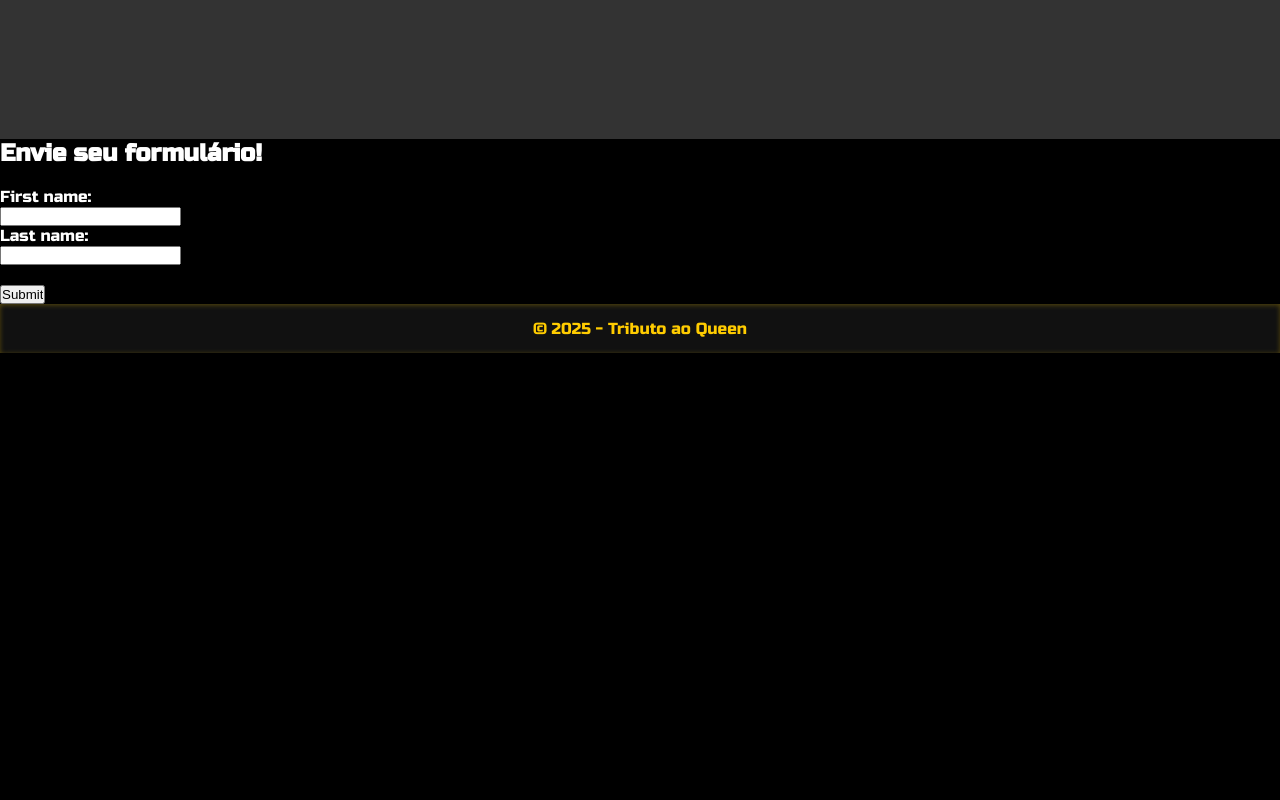
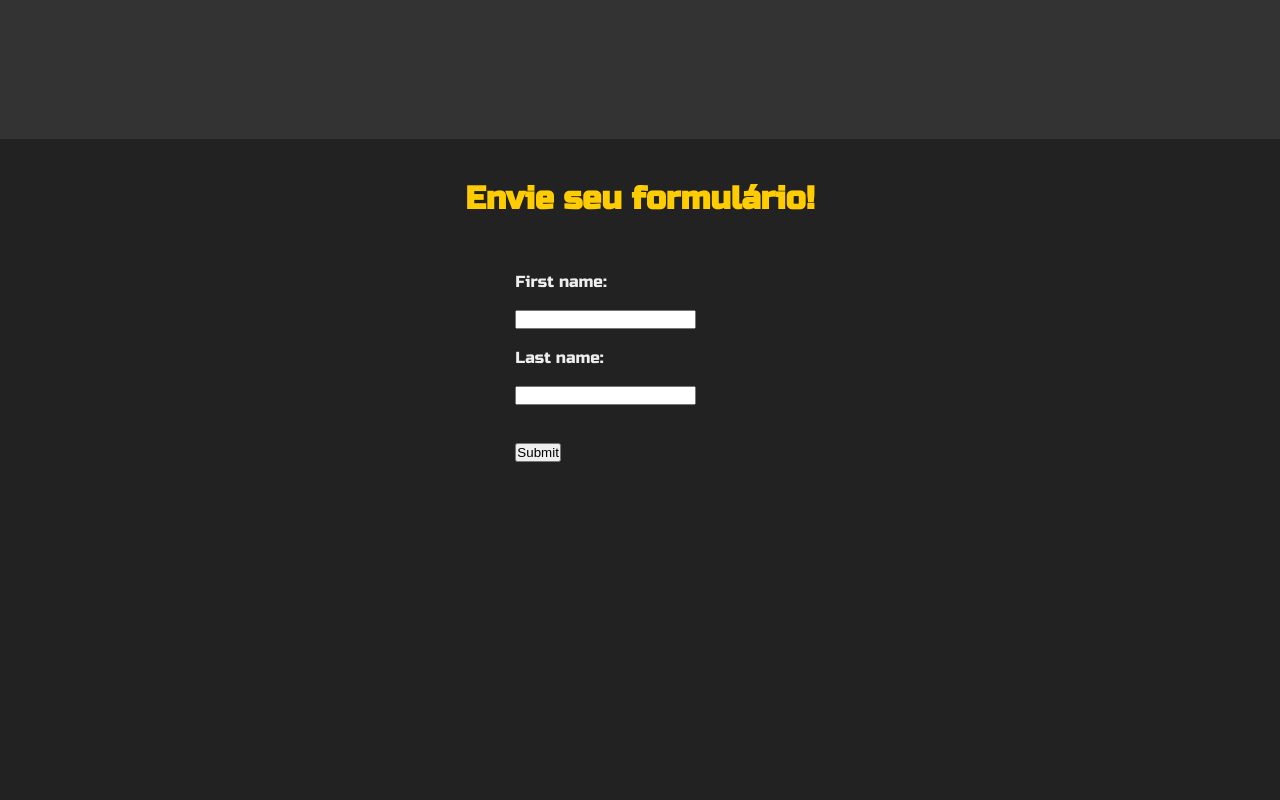
Before and after one commit to Bagrew/Frontend, a plain HTML site: page index.html in a window 1280 px wide. Shown: the part 1520-2320 px from the top of the page. Before the commit the page ends 1873 px from the top, so only its background shows below. Drawn offline with Linux system fonts and the light colour scheme.

Commit message:
Update estilo.css

```diff
--- a/css/estilo.css
+++ b/css/estilo.css
@@ -125,7 +125,7 @@
     flex-direction: column;
     align-items: center;
     justify-content: center;
-    padding: 50px 20px 80px; /* mais espaço embaixo para o footer */
+    padding: 50px 20px 80px;
     min-height: 100vh;
     text-align: center;
     gap: 25px;
@@ -163,6 +163,46 @@
   }
 
   .secao2 img {
+    max-width: 60%;
+    max-height: 350px;
+    height: auto;
+    border-radius: 10px;
+    box-shadow: 0 0 20px #ffcc00;
+    margin: 20px auto 0 auto;
+    display: block;
+  }
+
+  .secaoform { /*seção do form */
+    background-color: #222;
+    display: flex;
+    align-items: center;
+    flex-direction: column;
+    justify-content: start;
+    padding: 40px 20px; /* mais espaço embaixo para o footer */
+    min-height: 100vh;
+    text-align: center;
+    gap: 25px;
+  }
+
+  .secaoform .conteudoform {
+    max-width: 650px;
+    color: #eee;
+  }
+
+  .secaoform h2 {
+    font-size: 2rem;
+    margin-bottom: 15px;
+    color: #ffcc00;
+  }
+
+  .secaoform form {
+    display: flex;
+    align-items: start;
+    flex-direction: column;
+    padding: 20px 50px;
+  }
+
+  .secaoform img {
     max-width: 60%;
     max-height: 350px;
     height: auto;
```
